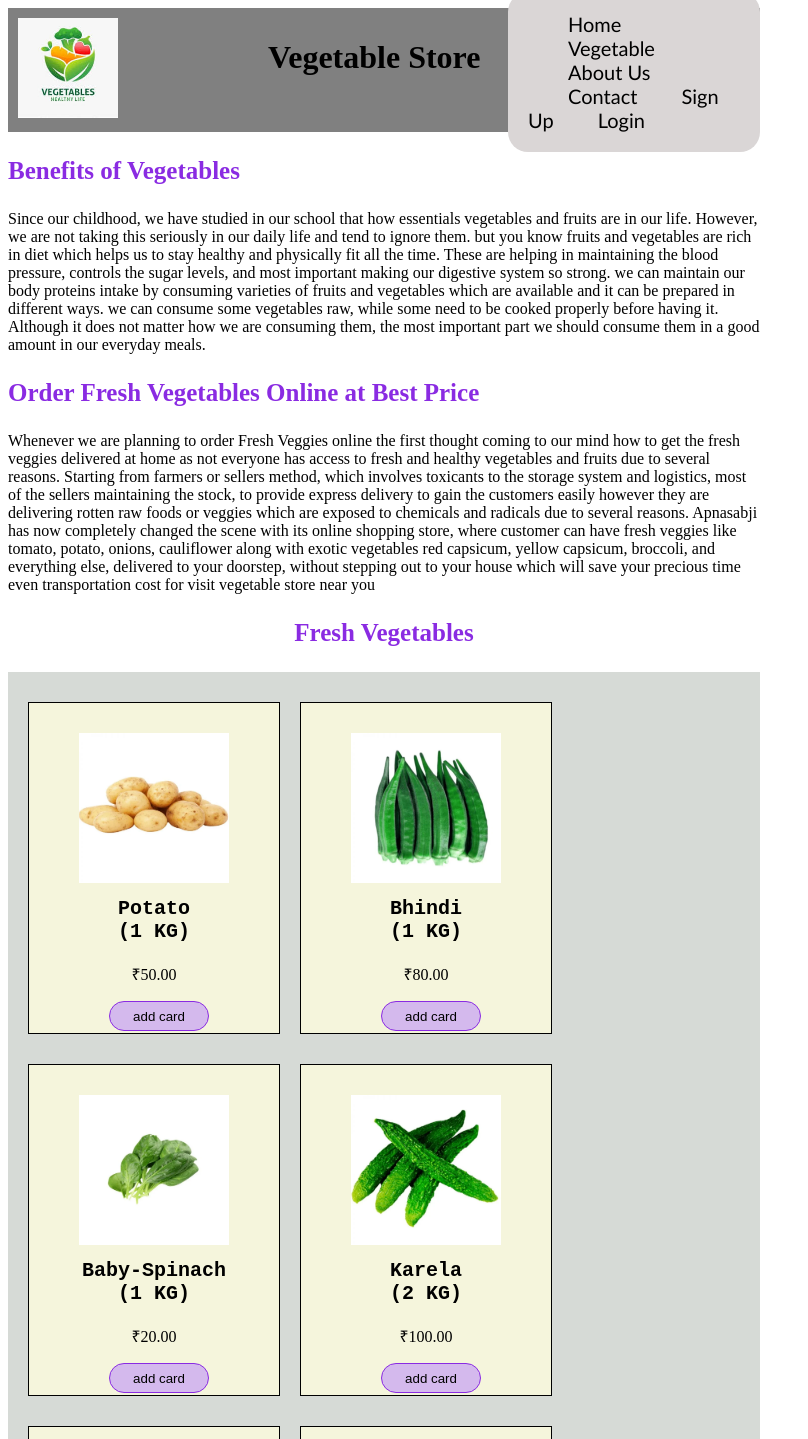
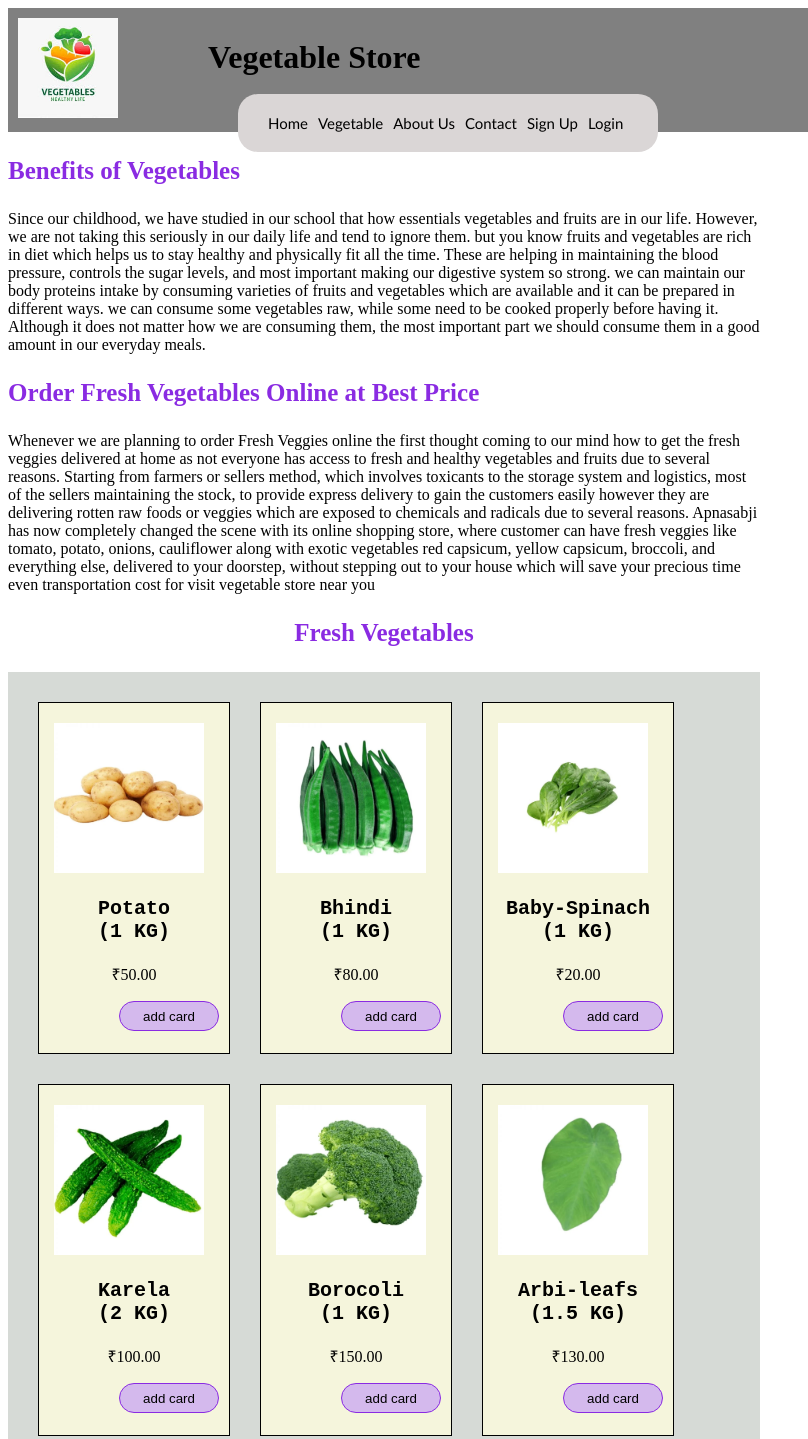
Before and after one commit to DipaliDhonnar/vegetable, a plain HTML site: page index.html in a window 768 px wide. Shown: the top 1439 px of the page, 808 px wide, since content can reach past the window. Drawn offline with Linux system fonts and the light colour scheme.

Commit message:
tablet media add

```diff
--- a/style.css
+++ b/style.css
@@ -149,3 +149,71 @@ h3{
         font-size: 10px;
     }
 }
+
+
+
+
+/* Tablet Devices */
+
+@media screen and (min-width:500px) and (max-width:769px)
+{
+    .main-header{
+        display: flex;
+        flex-direction: row;
+        padding: 10px;
+        margin: 0px;
+        background-color:gray;
+        position: relative;
+        width: 780px;
+    }
+
+    .header-pages{
+      margin-left: 30px;
+        margin-top: 40px;
+
+        width: 380px;
+        display: flex;
+    }
+    a{
+        margin-left: 10px;
+        text-decoration: none;
+        font-size:15px ;
+        color: #000;
+    }
+    .logo_img{
+        height: 100px;
+        width: 100px;
+        margin-right: 90px;
+    }
+    .sub_card{
+        margin-top: 30px;
+        height: 350px;
+        width: 190px;
+        border: 1px solid black;
+        background-color:beige;
+        margin-left:30px;
+
+    }
+    .card_img{
+        height: 150px;
+        width: 150px;
+        position: relative;
+        top: 20px;
+        left: 15px;
+       }
+       .button{
+        border: 1px solid black;
+        height: 30px;
+        width: 100px;
+       position: relative;
+        left:80px;
+        border-radius: 25px ;
+        border-color: blueviolet;
+        background-color:rgb(212, 185, 237);
+    }
+    footer{
+        border: 1px solid black;
+        background-color:gray ;
+        font-size: 20px;
+    }
+}
```
